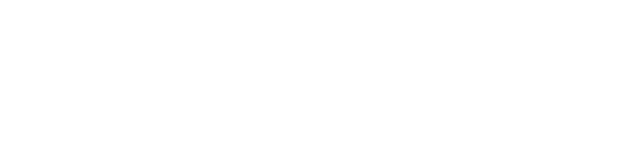
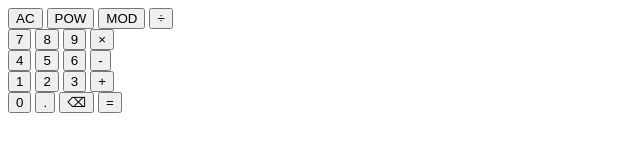
Before and after one commit to laurencecnerual/odin-calculator, a plain HTML site: page index.html in a window 1280 px wide. Shown: the whole page, without its empty margins (0-640 px from the left). Drawn offline with Linux system fonts and the light colour scheme.

Commit message:
Creates calculator structure using div and buttons

```diff
--- a/index.html
+++ b/index.html
@@ -8,6 +8,40 @@
     <script src="./script.js" defer></script>
 </head>
 <body>
-
+    <div class="calculator">
+        <div class="display-area"></div>
+        <div class="keys">
+            <div class="key-row" id="row1">
+                <button class="function" id="clear-all">AC</button>
+                <button class="function" id="power">POW</button>
+                <button class="function" id="modulo">MOD</button>
+                <button class="function" id="division">÷</button>
+            </div>
+            <div class="key-row" id="row2">
+                <button class="number" id="seven">7</button>
+                <button class="number" id="eight">8</button>
+                <button class="number" id="nine">9</button>
+                <button class="function" id="multiplication">×</button>
+            </div>
+            <div class="key-row" id="row3">
+                <button class="number" id="four">4</button>
+                <button class="number" id="five">5</button>
+                <button class="number" id="six">6</button>
+                <button class="function" id="subtraction">-</button>
+            </div>
+            <div class="key-row" id="row4">
+                <button class="number" id="one">1</button>
+                <button class="number" id="two">2</button>
+                <button class="number" id="three">3</button>
+                <button class="function" id="addition">+</button>
+            </div>
+            <div class="key-row" id="row5">
+                <button class="number" id="zero">0</button>
+                <button class="function" id="decimal">.</button>
+                <button class="function" id="backspace">⌫</button>
+                <button class="function" id="equal">=</button>
+            </div>
+        </div>
+    </div>
 </body>
 </html>
```
